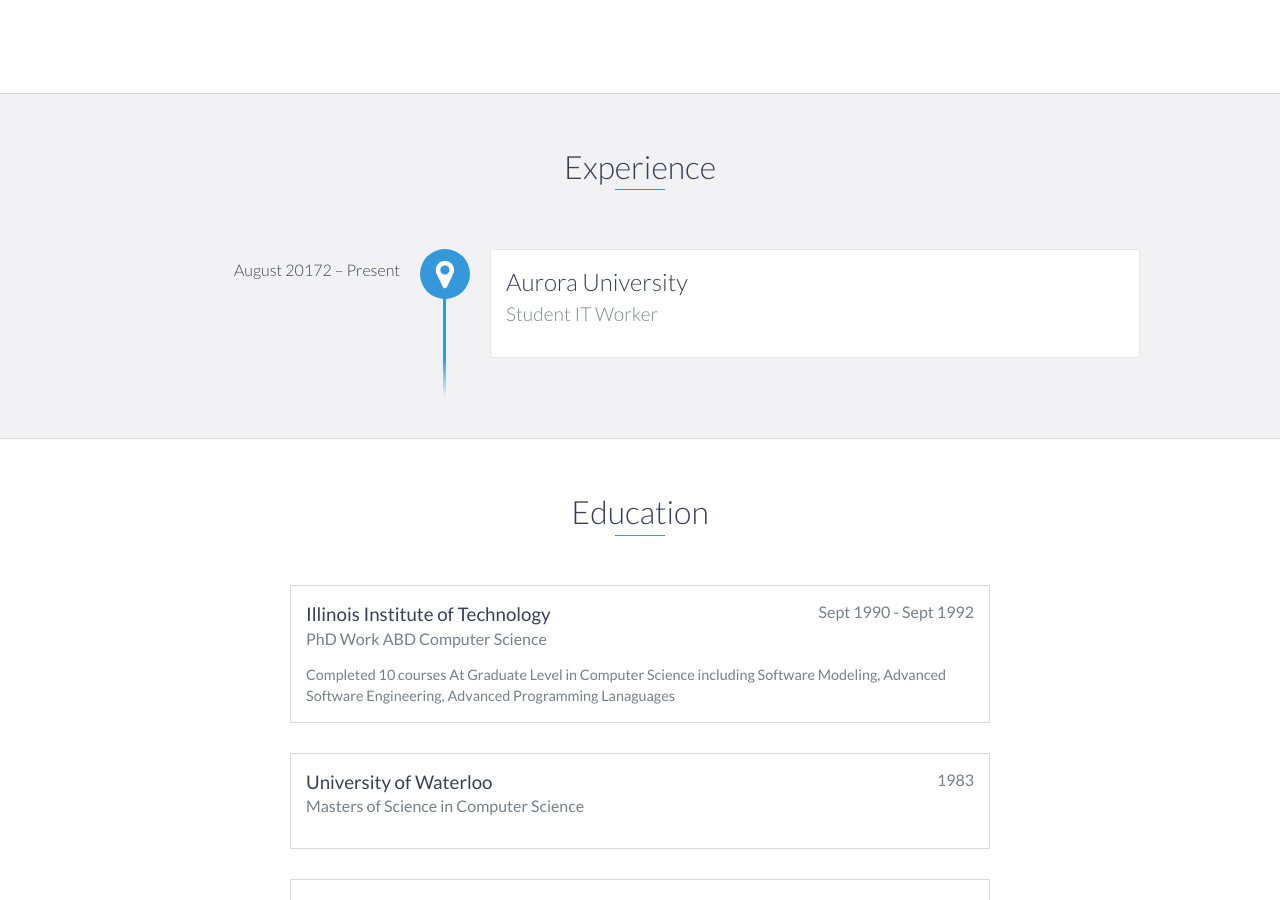
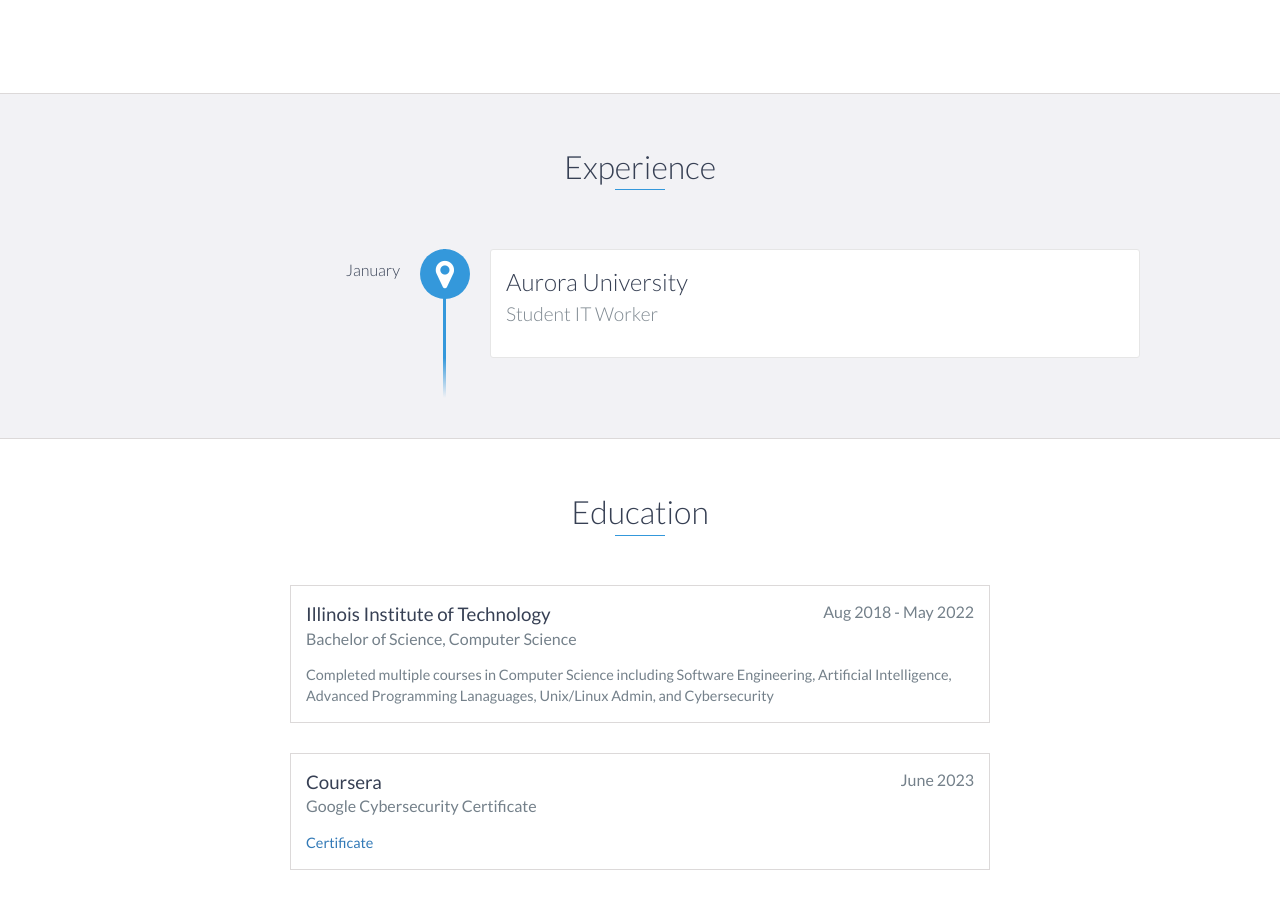
Before and after one commit to dtapia220/dtapia02.github.io, a Jekyll site: the page index.html, which Jekyll copies as it is, in a window 1280 px wide and 900 px high, scrolled down 1033 px. Built offline with Jekyll 4.4.1, drawn with Linux system fonts in a browser that asks for light colours; some of the changed text lies outside the part shown.

Commit message:
Update index.html

```diff
--- a/index.html
+++ b/index.html
@@ -92,7 +92,7 @@
     <div id="experience" class="background-alt">
         <h2 class="heading">Experience</h2>
         <div id="experience-timeline">
-            <div data-date="August 20172 – Present">
+            <div data-date="January">
                 <h3>Aurora University</h3>
                 <h4>Student IT Worker</h4>
                 <p>
@@ -109,25 +109,24 @@
         <h2 class="heading">Education</h2>
         <div class="education-block">
             <h3>Illinois Institute of Technology</h3>
-            <span class="education-date">Sept 1990 - Sept 1992</span>
-            <h4>PhD Work ABD Computer Science</h4>
+            <span class="education-date">Aug 2018 - May 2022</span>
+            <h4>Bachelor of Science, Computer Science</h4>
             <p>
-                Completed 10 courses At Graduate  Level in  Computer Science including Software Modeling, Advanced Software Engineering, Advanced Programming Lanaguages
+                Completed multiple courses in  Computer Science including Software Engineering, Artificial Intelligence, Advanced Programming Lanaguages, Unix/Linux Admin, and Cybersecurity
+            </p>
+        </div>
+
+        <div class="education-block">
+            <h3>Coursera</h3>
+            <span class="education-date">June 2023</span>
+            <h4>Google Cybersecurity Certificate</h4>
+            <p>
+                <a href="https://www.coursera.org/account/accomplishments/specialization/certificate/HLSH2UE7QUTP"> Certificate </a>
             </p>
         </div>
         <!-- End .education-block -->
 
-        <div class="education-block">
-            <h3>University of Waterloo</h3>
-            <span class="education-date">1983</span>
-            <h4>Masters of Science in Computer Science</h4>
-        </div>
-        <div class="education-block">
-            <h3>Southern Illinois University </h3>
-            <span class="education-date">1981</span>
-            <h4>Bachelors Arts Computer Science </h4>
-        </div>
-        <!-- End .education-block -->
+
     </div>
     <!-- End #education -->
 
```
Also changed, not shown: other parts of index.html (+1 -1 lines).
